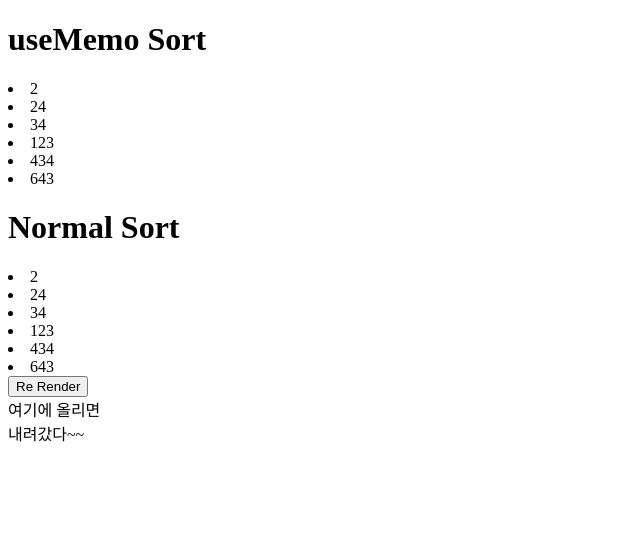
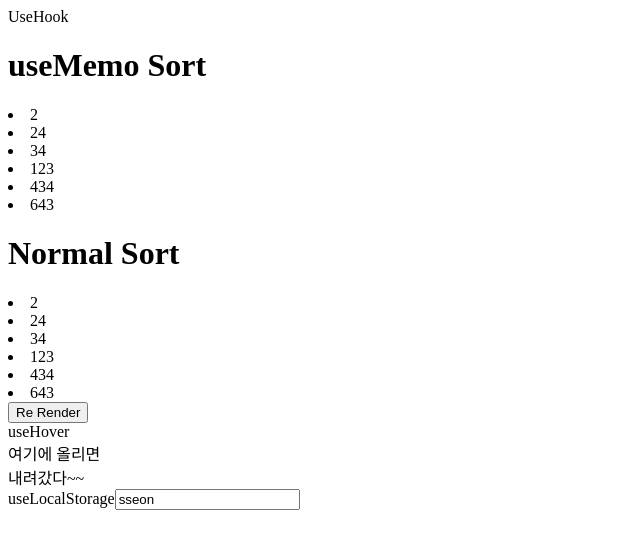
Before and after one commit to SeonHyungJo/react-hook-sample, a React app: page / in a window 1280 px wide. Shown: the top 546 px of the page, without its empty margins (0-640 px from the left). Built offline with nearby package versions, Linux system fonts and the light colour scheme.

Commit message:
:memo: Add useLocalStorage

```diff
--- a/src/App.tsx
+++ b/src/App.tsx
@@ -1,21 +1,37 @@
 import React from 'react'
 import UseHook from './components/useHook/useHook'
 import useHover from './components/useHover/useHover'
+import useLocalStorage from './components/useLocalStorage/useLocalStorage'
 
 const App = (): React.ReactElement => {
   const element = (hovered: boolean): React.ReactElement =>
     <div>
       여기에 올리면 {hovered && '나가주세요!!!!'}
     </div>;
+
   const [hoverable, hovered] = useHover(element);
+  const [name, setName] = useLocalStorage('name', 'sseon');
 
   return (
     <div>
-      <UseHook/>
-      <>
+      <div>
+        <span>UseHook</span>
+        <UseHook/>
+      </div>
+      <div>
+        <span>useHover</span>
         {hoverable}
-        <>{hovered ? '올려졌다~~' : '내려갔다~~'}</>
-      </>
+        {hovered ? '올려졌다~~' : '내려갔다~~'}
+      </div>
+      <div>
+        <span>useLocalStorage</span>
+        <input
+          type="text"
+          placeholder="이름을 입력해주세요"
+          value={name}
+          onChange={(e): Function => setName(e.target.value)}
+        />
+      </div>
     </div>
   )
 }
--- a/src/components/useHover/useHover.tsx
+++ b/src/components/useHover/useHover.tsx
@@ -29,4 +29,5 @@ const useHover = (element: Element): [React.ReactElement<any>, boolean] => {
   return [el, state]
 }
 
+
 export default useHover;
--- /dev/null
+++ b/src/components/useLocalStorage/useLocalStorage.tsx
@@ -0,0 +1,30 @@
+import { useState } from 'react'
+
+const useLocalStorage = (key: string, initialValue: string | number): [string | number, Function] => {
+  const [storedValue, setStoredValue] = useState((): string | number => {
+    try {
+      const item = window.localStorage.getItem(key);
+
+      return item ? JSON.parse(item) : initialValue;
+    } catch (error) {
+      console.log(error)
+      return initialValue
+    }
+  })
+
+  const setValue = (value: Function | string): void => {
+    try {
+      const valueToStore = value instanceof Function ? value(storedValue) : value
+
+      setStoredValue(valueToStore)
+
+      window.localStorage.setItem(key, JSON.stringify(valueToStore))
+    } catch (error) {
+      console.log(error)
+    }
+  }
+
+  return [storedValue, setValue]
+}
+
+export default useLocalStorage
```
